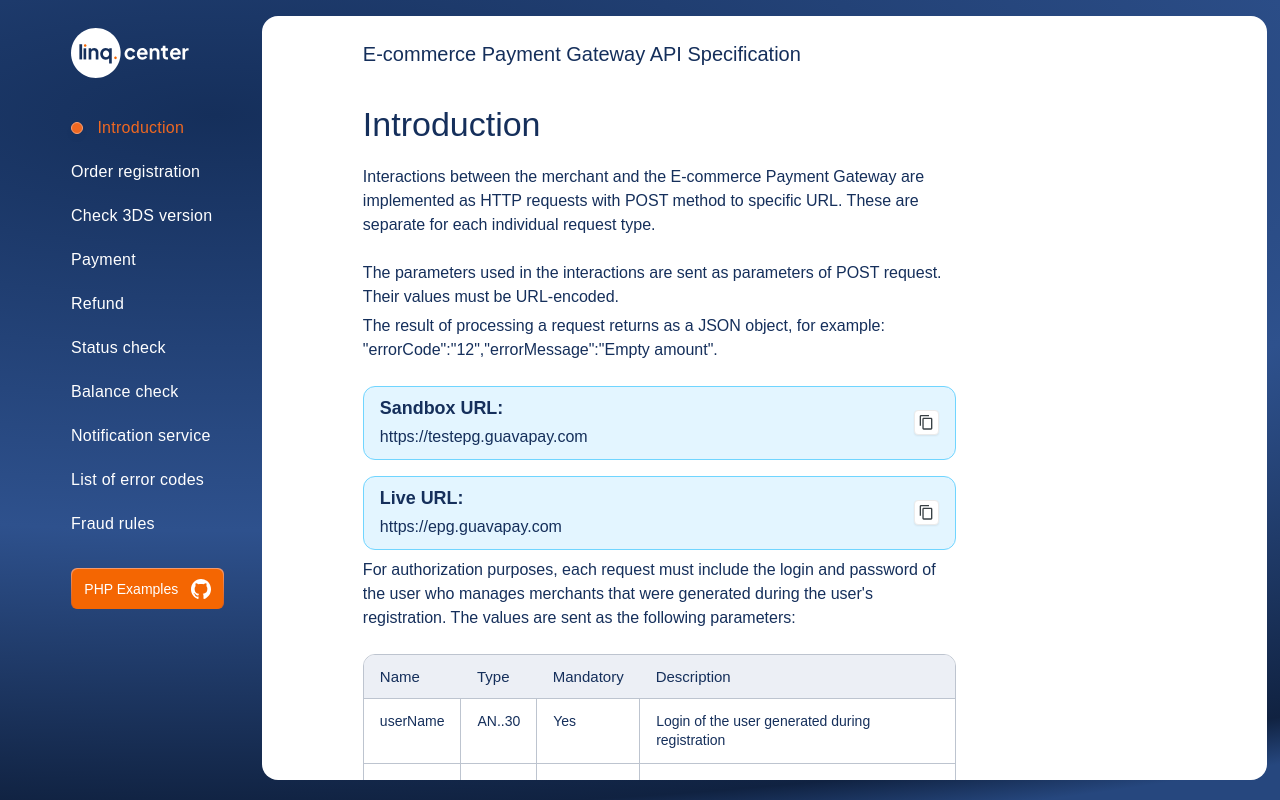
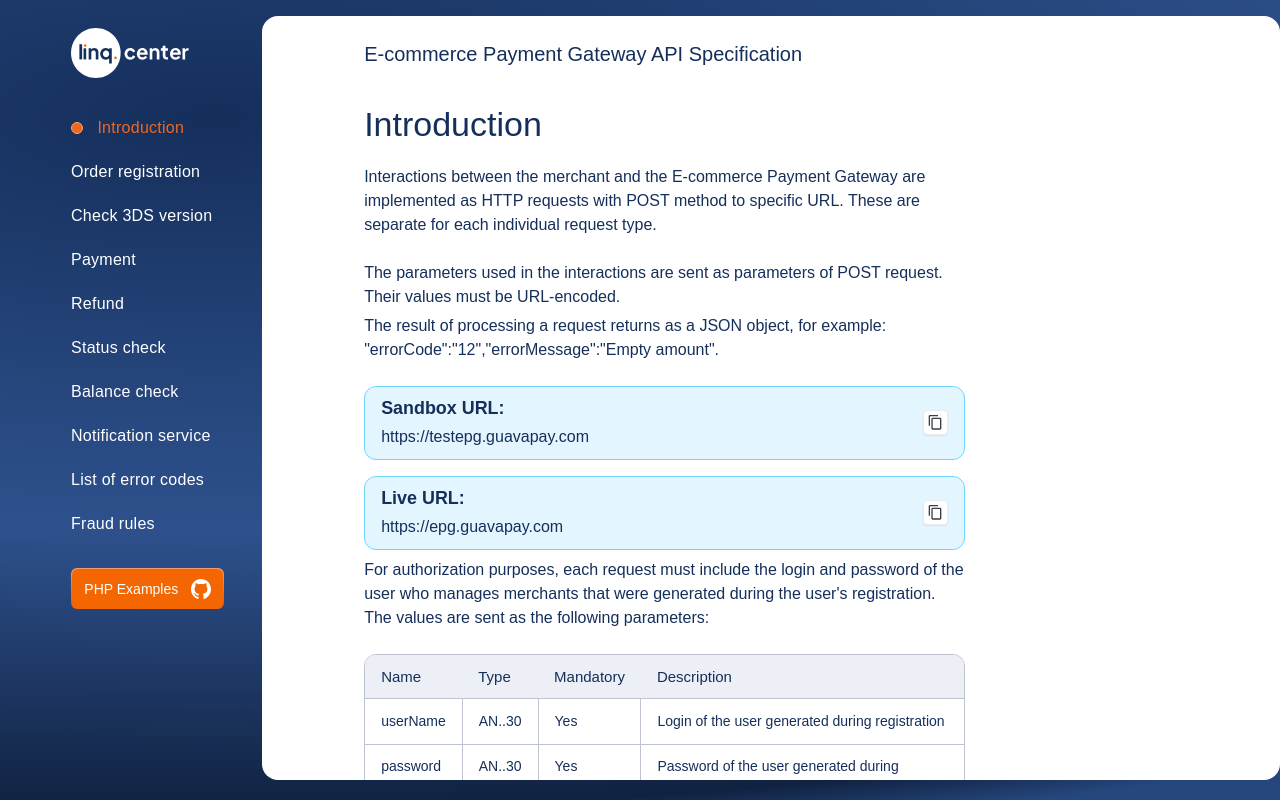
Before and after one commit to vahidrza/guavapayecomdoc, a React (Create React App) app: page / in a window 1280 px wide. Built offline with nearby package versions, Linux system fonts and the light colour scheme; a web font is replaced by a local one.

Commit message:
design changes

```diff
--- a/src/Components/Container/Main/main.css
+++ b/src/Components/Container/Main/main.css
@@ -4,7 +4,7 @@
     overflow-y: scroll;
     flex-direction: column;
     margin-left: 20.5%;
-    width: 78.5%;
+    width: 81.3%;
     background-color: #FFF;
     margin-top: 1rem;
     border-radius: 1rem;
```
